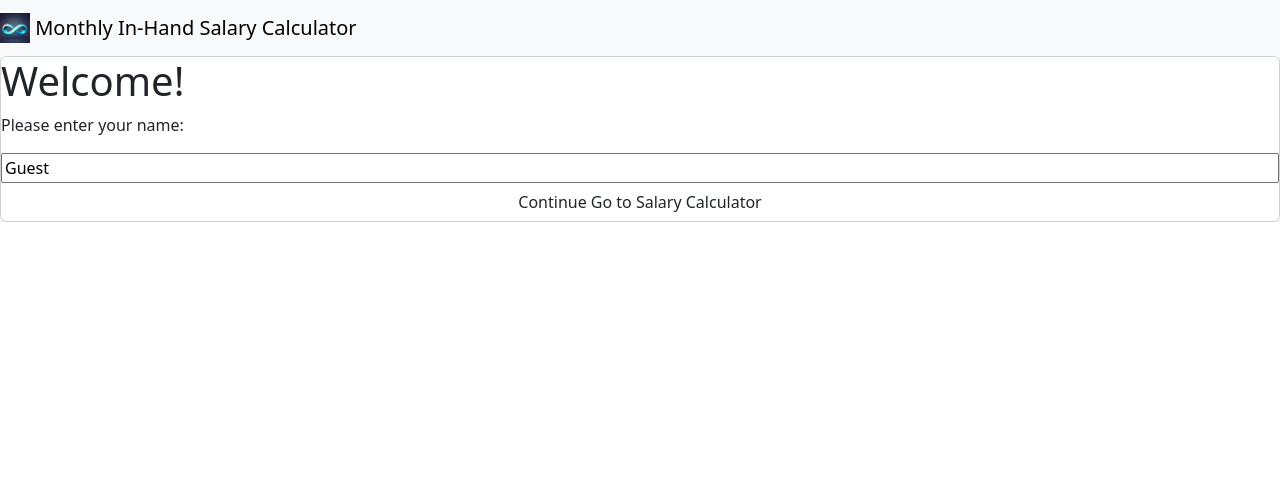
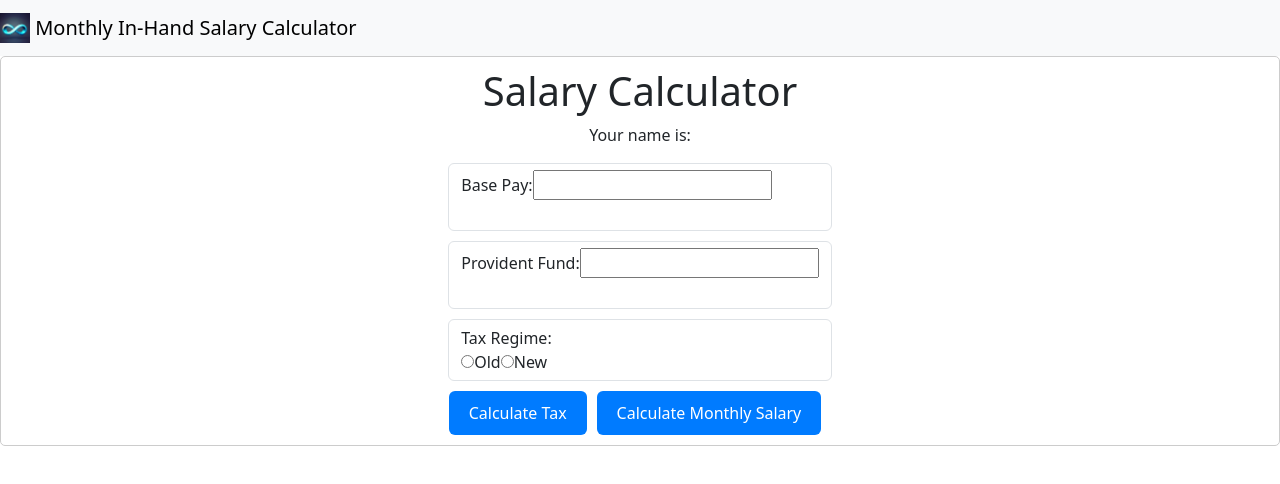
Before and after one commit to anantraghuvanshi/monthly-inhand-salary-calculator, an Angular app: page /salary-calculator in a window 1280 px wide. Shown: the top 484 px of the page. Built offline with nearby package versions, Linux system fonts and the light colour scheme.

Commit message:
routing fixed

```diff
--- a/src/app/app-routing.module.ts
+++ b/src/app/app-routing.module.ts
@@ -4,7 +4,7 @@ import { WelcomeComponent } from './welcome-page/welcome-page.component';
 import { SalaryCalculatorComponent } from './salary-calculator-component/salary-calculator-component';
 
 const routes: Routes = [
-  { path: '', component: WelcomeComponent },
+  { path: '', component: WelcomeComponent }, // Default route to the WelcomeComponent
   { path: 'salary-calculator', component: SalaryCalculatorComponent },
 ];
 
--- a/src/app/app.component.html
+++ b/src/app/app.component.html
@@ -1 +1,2 @@
-<app-header></app-header> <app-welcome></app-welcome>
+<app-header></app-header>
+<router-outlet></router-outlet>
--- a/src/app/salary-calculator-component/salary-calculator-component.ts
+++ b/src/app/salary-calculator-component/salary-calculator-component.ts
@@ -15,7 +15,7 @@ export class SalaryCalculatorComponent implements OnInit {
   basePay!: number;
   monthlySalary!: number;
 
-  constructor(private router: Router, public welcome: WelcomeComponent) {}
+  constructor(private router: Router, public welcomePage: WelcomeComponent) {}
 
   ngOnInit() {}
 
--- a/src/app/salary-calculator-component/salary-calculator.component.html
+++ b/src/app/salary-calculator-component/salary-calculator.component.html
@@ -1,6 +1,6 @@
 <div class="card">
   <h1>Salary Calculator</h1>
-  <p>Your name is: {{ welcome.userName }}</p>
+  <p>Your name is: {{ welcomePage.userName }}</p>
   <form>
     <div class="form-control">
       <label for="basePay">Base Pay:</label>
--- a/src/app/welcome-page/welcome-page.component.html
+++ b/src/app/welcome-page/welcome-page.component.html
@@ -9,8 +9,5 @@
   />
   <button class="btn btn-white btn-animate" (click)="goToSalaryCalculator()">
     Continue
-    <routerLink [routerLink]="['salary-calculator', userName]">
-      <span>Go to Salary Calculator</span>
-    </routerLink>
   </button>
 </div>
--- a/src/app/welcome-page/welcome-page.component.ts
+++ b/src/app/welcome-page/welcome-page.component.ts
@@ -7,23 +7,19 @@ import { Router } from '@angular/router';
   styleUrls: ['./welcome-page.component.css'],
 })
 export class WelcomeComponent implements OnInit {
-  userName: string | null = '';
+  userName: string = ''; // Set a default value to ensure it's always a string
 
   constructor(private router: Router) {}
 
   ngOnInit() {
-    this.userName = localStorage.getItem('userName');
-    if (!this.userName) {
-      this.userName = 'Guest';
-    }
+    this.userName = localStorage.getItem('userName') || 'Guest'; // Use a default value if userName is null
   }
 
   goToSalaryCalculator() {
-    const button = document.querySelector('button');
-    if (button) {
-      button.addEventListener('click', () => {
-        this.router.navigate(['salary-calculator', this.userName]);
-      });
-    }
+    // Save the user name in localStorage
+    localStorage.setItem('userName', this.userName);
+
+    // Navigate to the Salary Calculator page
+    this.router.navigate(['salary-calculator']);
   }
 }
```
